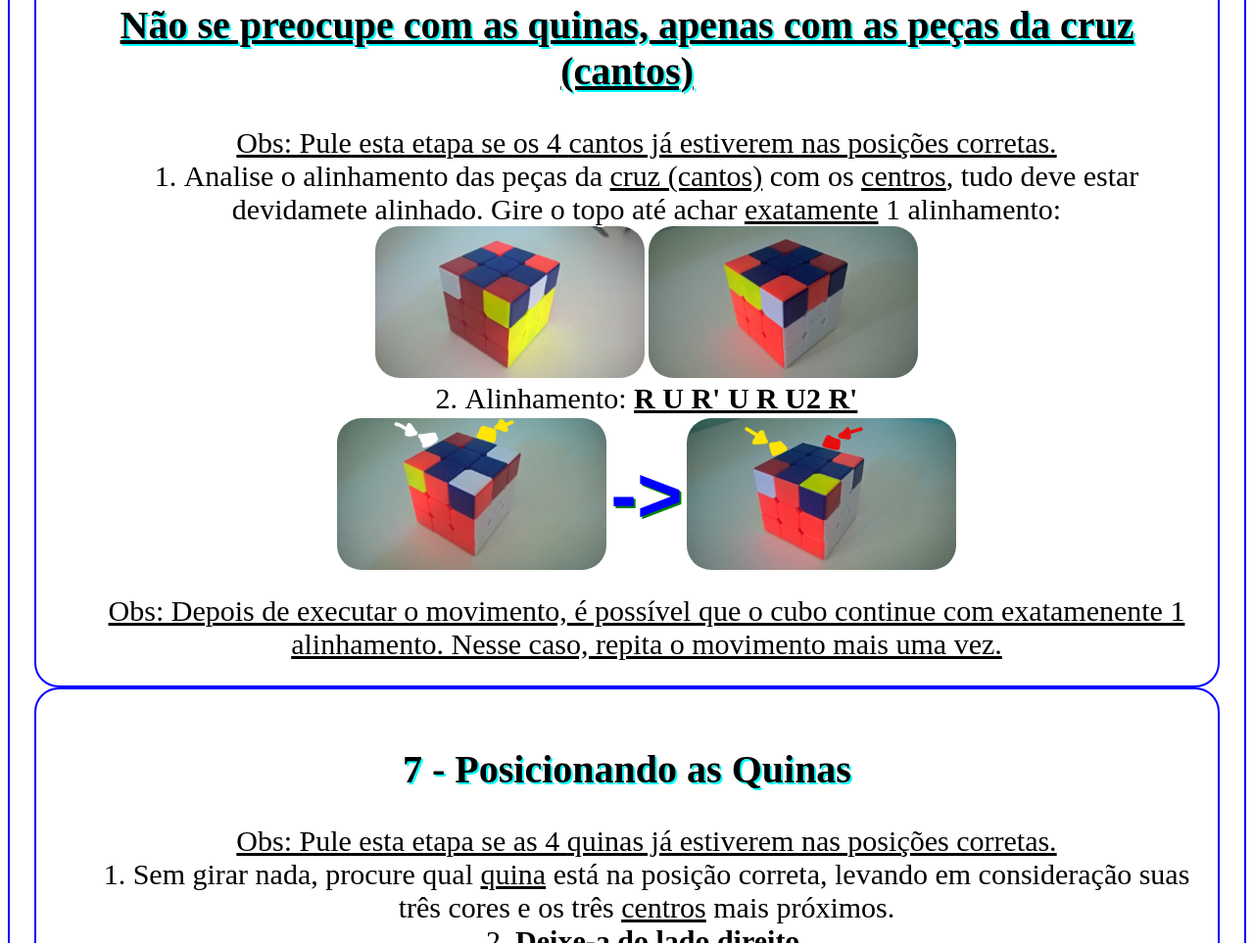
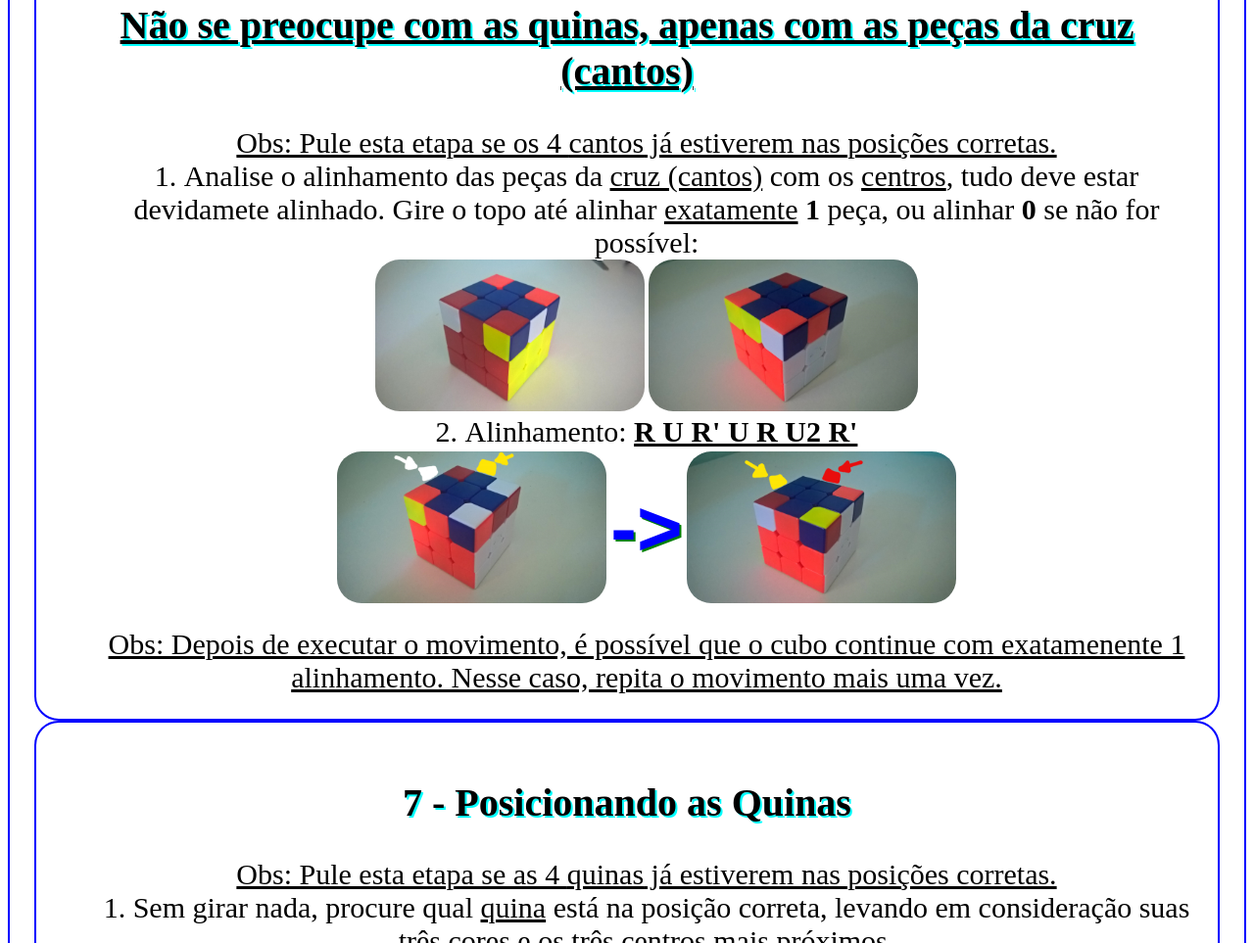
Before and after one commit to NelsonGomesNeto/Rubiks-Cube-Tutorial, a plain HTML site: page rubikTopo.html in a window 1280 px wide. Shown: the part 789-1752 px from the top of the page at 98% size. Drawn offline with Linux system fonts and the light colour scheme.

Commit message:
Fix instructions for the 6th step

```diff
--- a/rubikTopo.html
+++ b/rubikTopo.html
@@ -46,7 +46,8 @@
                     <ol>
                         <a><u>Obs: Pule esta etapa se os 4 <u>cantos</u> já estiverem nas posições corretas.</u></a>
                         <li><a>Analise o alinhamento das peças da <u>cruz (cantos)</u> com os <u>centros</u>, tudo deve
-                                estar devidamete alinhado. Gire o topo até achar <u>exatamente</u> 1 alinhamento:</a>
+                                estar devidamete alinhado. Gire o topo até alinhar <u>exatamente</u> <b>1</b> peça, ou
+                                alinhar <b>0</b> se não for possível:</a>
                         </li>
                         <img src="Pictures/Topo/Topo 1.jpg" />
                         <img src="Pictures/Topo/Topo 2.jpg" />
```
